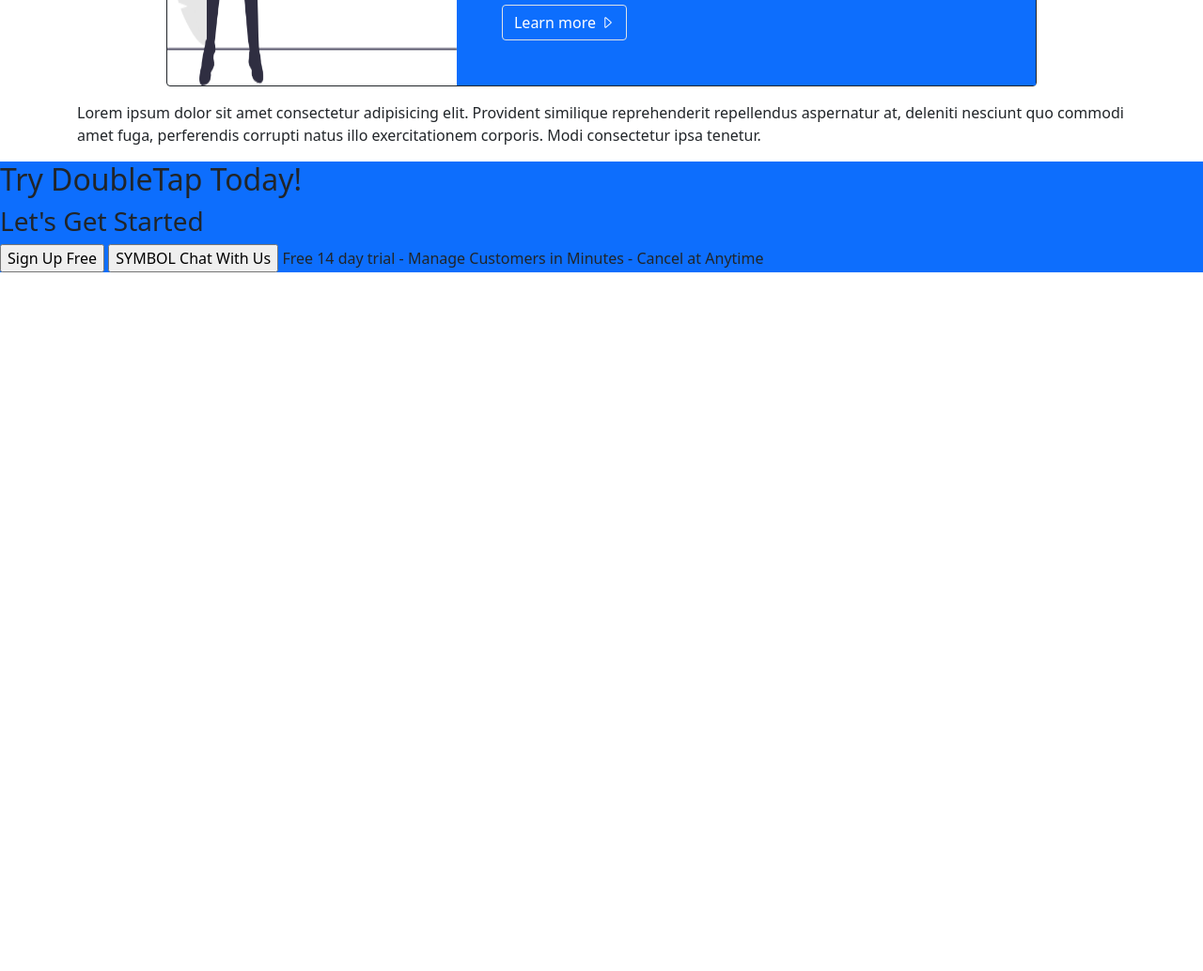
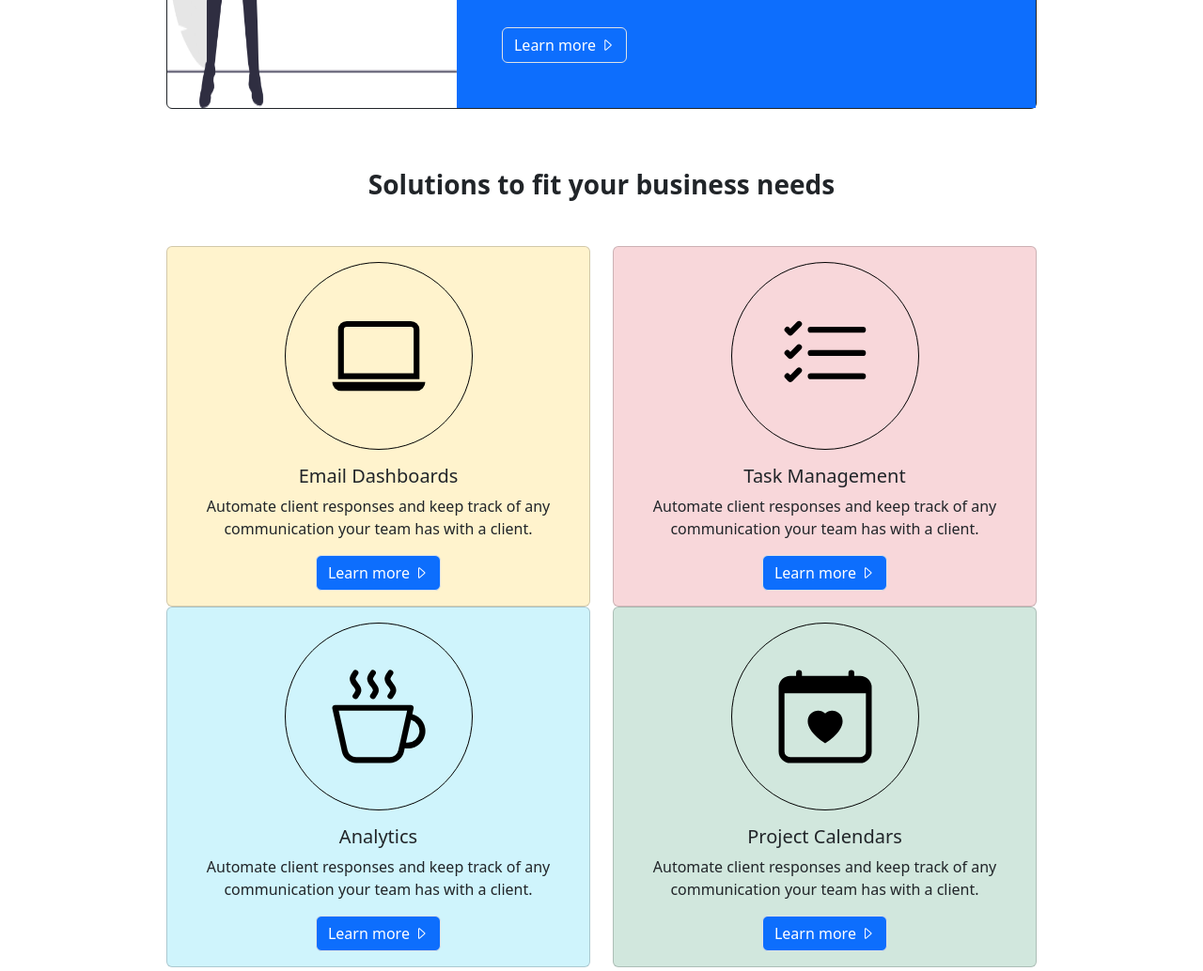
Before and after one commit to jwjacobson/doubletap, a plain HTML site: page index.html in a window 1280 px wide. Shown: the part 1240-2274 px from the top of the page at 94% size. Before the commit the page ends 1530 px from the top, so only its background shows below. Drawn offline with nearby package versions, Linux system fonts and the light colour scheme.

Commit message:
Add fourth section

```diff
--- a/index.html
+++ b/index.html
@@ -5,15 +5,15 @@
     <meta http-equiv="X-UA-Compatible" content="IE=edge">
     <meta name="viewport" content="width=device-width, initial-scale=1.0">
     <title>Landing Page</title>
-    <link href="https://cdn.jsdelivr.net/npm/bootstrap@5.1.3/dist/css/bootstrap.min.css" rel="stylesheet">
+    <link href="https://cdn.jsdelivr.net/npm/bootstrap@5.3.0-alpha1/dist/css/bootstrap.min.css" rel="stylesheet">
     <link rel="stylesheet" href="https://cdn.jsdelivr.net/npm/bootstrap-icons@1.10.3/font/bootstrap-icons.css">
     <link rel="stylesheet" href="css/main.css">
 </head>
-<!-- <style>
-    div{
+<style>
+    /* div{
         border: 1px solid pink;
-    }
-</style> -->
+    } */
+</style>
 <body>
     <div class="container">
         <!-- Navbar -->
@@ -74,8 +74,7 @@
         <hr>
 
         <!-- Start to explore -->
-        <div>
-        <div class="text-center mt-4">
+        <div class="text-center mt-4 mb-5">
             <h3 class="fw-bold">Start to explore Double Tap</h3>
             <p>A new and better way for small businesses to meanage their customer base, payments, and keep track of internal tasks.</p>
         </div>
@@ -106,9 +105,8 @@
                 </div>
             </div>
         </div>
-        </div>
         <!-- Start accepting payments -->
-        <div class="row justify-content-center mt-5">
+        <div class="row justify-content-center mt-5 mb-5">
             <div class="col-10">
                 <div class="card mb-3 border-dark">
                     <div class="row g-0">
@@ -131,14 +129,51 @@
                 </div>
             </div>
         </div>
-
-
-
-
-
         <!-- Solutions to your Business Needs -->
-        <div>
-            <p>Lorem ipsum dolor sit amet consectetur adipisicing elit. Provident similique reprehenderit repellendus aspernatur at, deleniti nesciunt quo commodi amet fuga, perferendis corrupti natus illo exercitationem corporis. Modi consectetur ipsa tenetur.</p>
+        <div class="text-center mt-4 mb-5">
+            <h3 class="fw-bold">Solutions to fit your business needs</h3>
+        </div>
+        <div class="row flex-wrap justify-content-center mb-5">
+            <div class="col-5">
+                <div class="card bg-warning-subtle">
+                    <img src="./assets/landing/laptop.svg" class="card-img-top rounded-circle align-self-center mt-3" alt="..." style="height: 200px; width: 200px; border: 1px solid black;">
+                    <div class="card-body text-center">
+                        <h5 class="card-title">Email Dashboards</h5>
+                        <p class="card-text">Automate client responses and keep track of any communication your team has with a client.</p>
+                        <button class="btn btn-primary border" type="button">Learn more <i class="bi bi-caret-right"></i>
+                    </div>
+                </div>
+            </div>
+            <div class="col-5">
+                <div class="card bg-danger-subtle">
+                    <img src="./assets/landing/list-check.svg" class="card-img-top rounded-circle align-self-center mt-3" alt="..." style="height: 200px; width: 200px; border: 1px solid black;">
+                    <div class="card-body text-center">
+                        <h5 class="card-title">Task Management</h5>
+                        <p class="card-text">Automate client responses and keep track of any communication your team has with a client.</p>
+                        <button class="btn btn-primary border" type="button">Learn more <i class="bi bi-caret-right"></i>
+                    </div>
+                </div>
+            </div>
+            <div class="col-5">
+                <div class="card bg-info-subtle">
+                    <img src="./assets/landing/cup-hot.svg" class="card-img-top rounded-circle align-self-center mt-3" alt="..." style="height: 200px; width: 200px; border: 1px solid black;">
+                    <div class="card-body text-center">
+                        <h5 class="card-title">Analytics</h5>
+                        <p class="card-text">Automate client responses and keep track of any communication your team has with a client.</p>
+                        <button class="btn btn-primary border" type="button">Learn more <i class="bi bi-caret-right"></i>
+                    </div>
+                </div>
+            </div>
+            <div class="col-5">
+                <div class="card bg-success-subtle">
+                    <img src="./assets/landing/calendar-heart.svg" class="card-img-top rounded-circle align-self-center mt-3" alt="..." style="height: 200px; width: 200px; border: 1px solid black;">
+                    <div class="card-body text-center">
+                        <h5 class="card-title">Project Calendars</h5>
+                        <p class="card-text">Automate client responses and keep track of any communication your team has with a client.</p>
+                        <button class="btn btn-primary border" type="button">Learn more <i class="bi bi-caret-right"></i>
+                    </div>
+                </div>
+            </div>
         </div>
 
     </div>
```
Also changed, not shown: assets/landing/calendar-heart.svg (added), assets/landing/cup-hot.svg (added), assets/landing/laptop.png (added), assets/landing/laptop.svg (added), assets/landing/list-check.svg (added).
